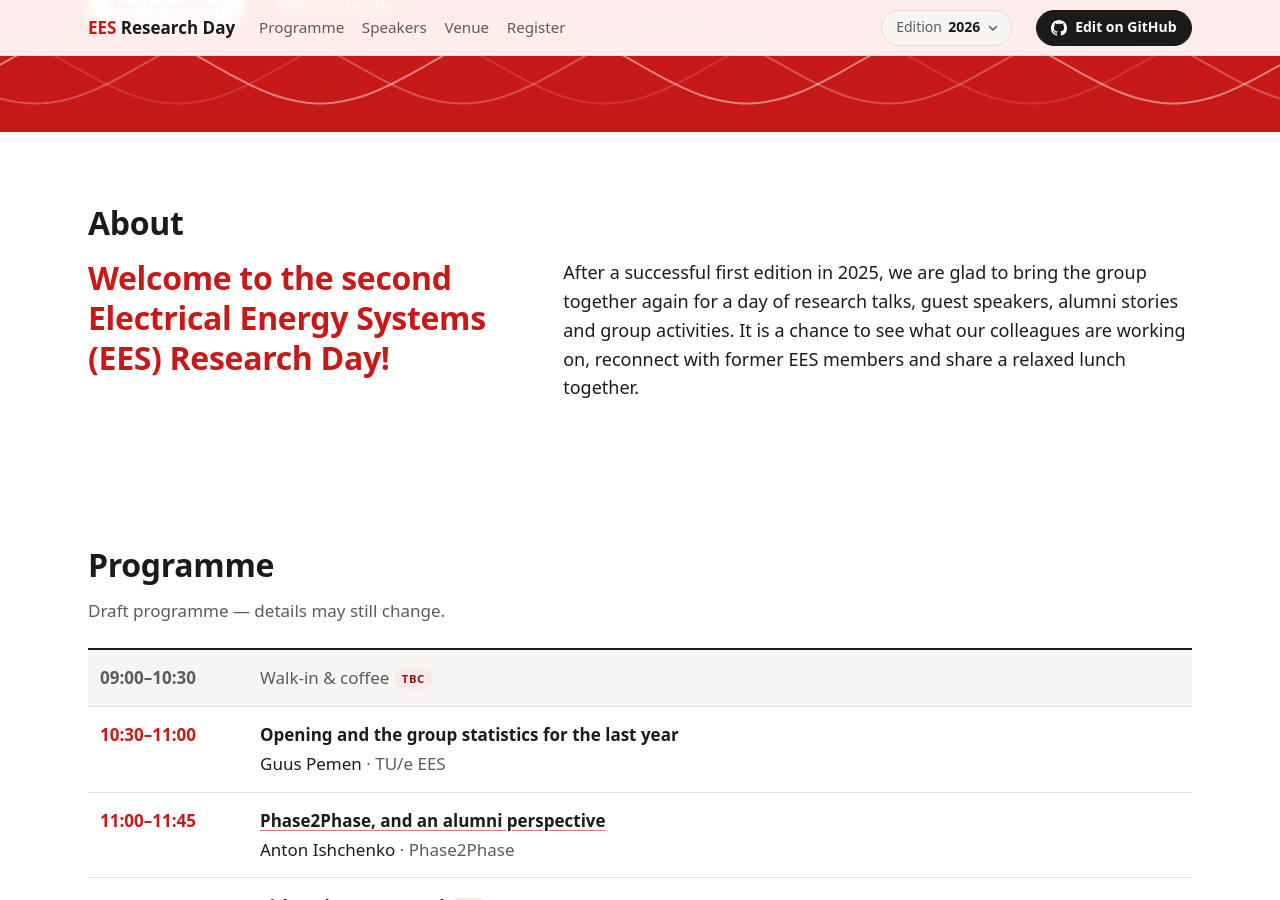
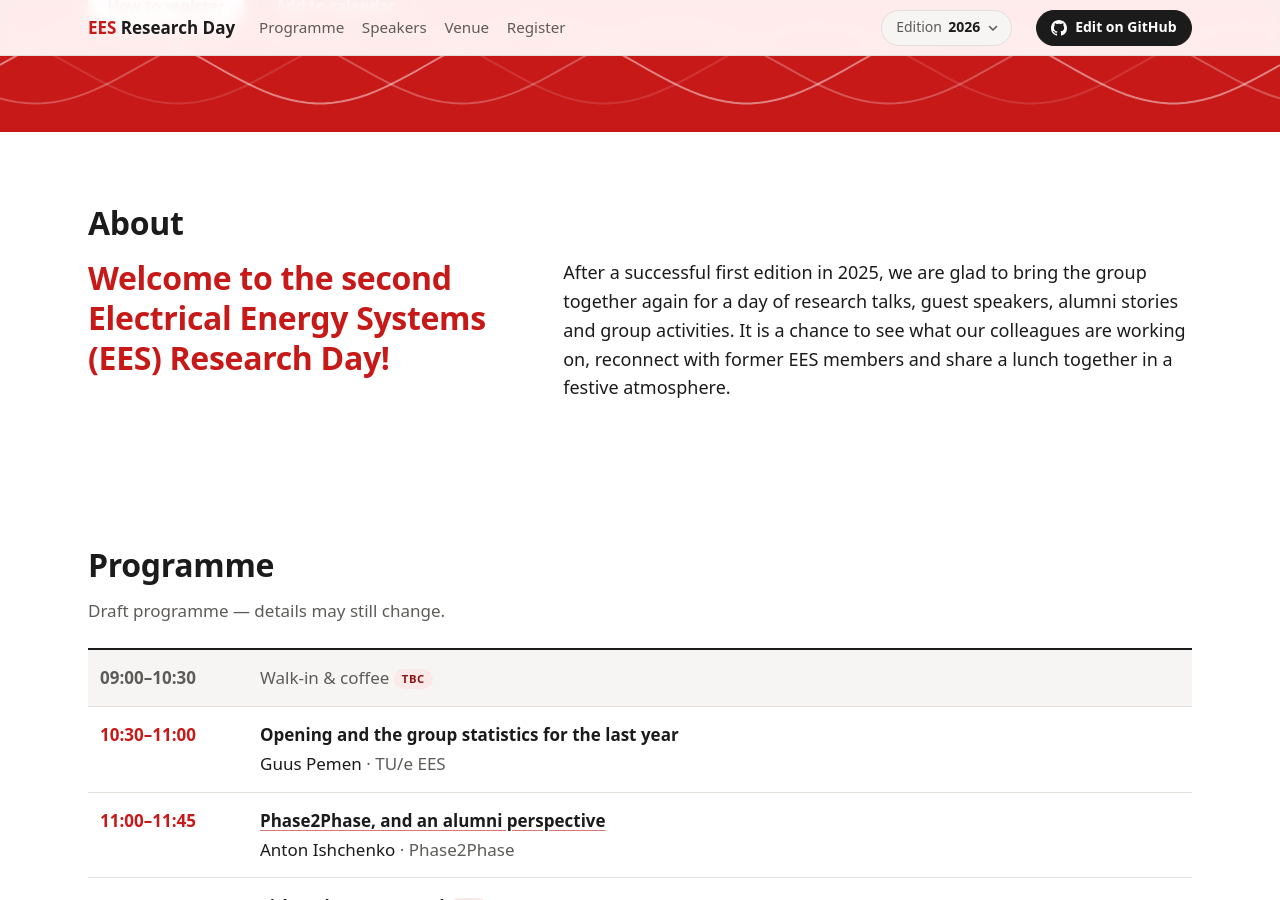
Before and after one commit to EES-TUe/EES-research-day, a Jekyll site: the page built from 2026/index.html, in a window 1280 px wide and 900 px high, scrolled down 392 px. Built offline with Jekyll 4.4.1, drawn with Linux system fonts in a browser that asks for light colours; some of the changed lines change nothing that is shown.

Commit message:
Update description 2026

```diff
--- a/_data/editions/2026.yml
+++ b/_data/editions/2026.yml
@@ -3,19 +3,19 @@ year: 2026
 date: 2026-12-16
 start_time: "09:00"
 end_time: "17:00"
-status: upcoming          # upcoming | past — "past" turns the page into an archive and hides registration
+status: upcoming # upcoming | past — "past" turns the page into an archive and hides registration
 
-welcome: Welcome to the second Electrical Energy Systems (EES) Research Day!   # large lead text in the About section
+welcome: Welcome to the second Electrical Energy Systems (EES) Research Day! # large lead text in the About section
 intro: |
-  After a successful first edition in 2025, we are glad to bring the group together again for a day of research talks, guest speakers, alumni stories and group activities. It is a chance to see what our colleagues are working on, reconnect with former EES members and share a relaxed lunch together.
+  After a successful first edition in 2025, we are glad to bring the group together again for a day of research talks, guest speakers, alumni stories and group activities. It is a chance to see what our colleagues are working on, reconnect with former EES members and share a lunch together in a festive atmosphere.
 
 # Registration happens inside the EES Employee environment in Microsoft Teams — there is no external form.
 registration:
   intro: >-
     Registration for the EES Research Day 2026 goes through the **EES Employee** environment in Microsoft Teams.
     There is no separate sign-up form on this website.
-  deadline:               # e.g. 2026-12-04 — leave empty to hide
-  teams_link:             # optional deep link to the Teams channel/post/form — leave empty to hide the button
+  deadline: # e.g. 2026-12-04 — leave empty to hide
+  teams_link: # optional deep link to the Teams channel/post/form — leave empty to hide the button
   steps:
     - Open **Microsoft Teams** and sign in with your TU/e account.
     - Go to the **EES Employee** team.
@@ -31,14 +31,56 @@ venue:
 
 programme_note: Draft programme — details may still change.
 programme:
-  - { start: "09:00", end: "10:30", title: Walk-in & coffee, kind: break, tbc: true }
-  - { start: "10:30", end: "11:00", title: Opening and the group statistics for the last year, who: Guus Pemen, affiliation: TU/e EES }
-  - { start: "11:00", end: "11:45", title: "Phase2Phase, and an alumni perspective", who: Anton Ishchenko, affiliation: Phase2Phase, ref: speaker-ishchenko }
-  - { start: "11:45", end: "12:30", title: Title to be announced, who: Nika Khosravi, affiliation: RWTH Aachen University, ref: speaker-khosravi, tbc: true }
+  - {
+      start: "09:00",
+      end: "10:30",
+      title: Walk-in & coffee,
+      kind: break,
+      tbc: true,
+    }
+  - {
+      start: "10:30",
+      end: "11:00",
+      title: Opening and the group statistics for the last year,
+      who: Guus Pemen,
+      affiliation: TU/e EES,
+    }
+  - {
+      start: "11:00",
+      end: "11:45",
+      title: "Phase2Phase, and an alumni perspective",
+      who: Anton Ishchenko,
+      affiliation: Phase2Phase,
+      ref: speaker-ishchenko,
+    }
+  - {
+      start: "11:45",
+      end: "12:30",
+      title: Title to be announced,
+      who: Nika Khosravi,
+      affiliation: RWTH Aachen University,
+      ref: speaker-khosravi,
+      tbc: true,
+    }
   - { start: "12:30", end: "14:00", title: Lunch, kind: break }
-  - { start: "14:00", end: "15:30", title: EES researcher presentations, note: "5 talks × (15 + 3 min Q&A)", who: TU/e EES, kind: pitches, ref: session-1 }
+  - {
+      start: "14:00",
+      end: "15:30",
+      title: EES researcher presentations,
+      note: "5 talks × (15 + 3 min Q&A)",
+      who: TU/e EES,
+      kind: pitches,
+      ref: session-1,
+    }
   - { start: "15:30", end: "15:50", title: Break, kind: break }
-  - { start: "15:50", end: "17:00", title: Group activities, note: Alumni and trivia quiz (TBC), who: Anna Shuvarina, kind: social }
+  - {
+      start: "15:50",
+      end: "17:00",
+      title: Group activities,
+      note: Alumni and trivia quiz (TBC),
+      who: Anna Shuvarina,
+      kind: social,
+    }
 
 speakers_heading: Guest speakers
 speakers:
```
